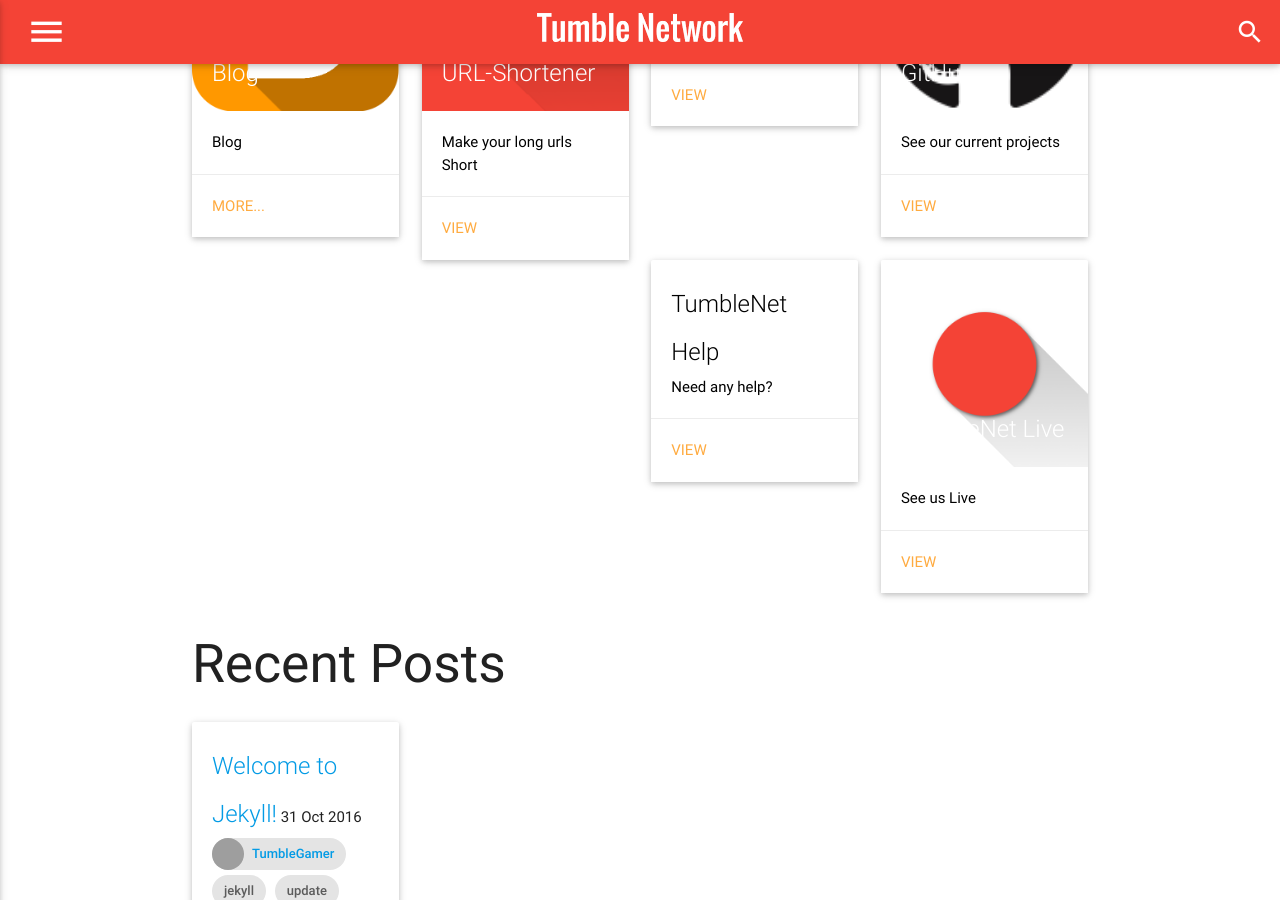
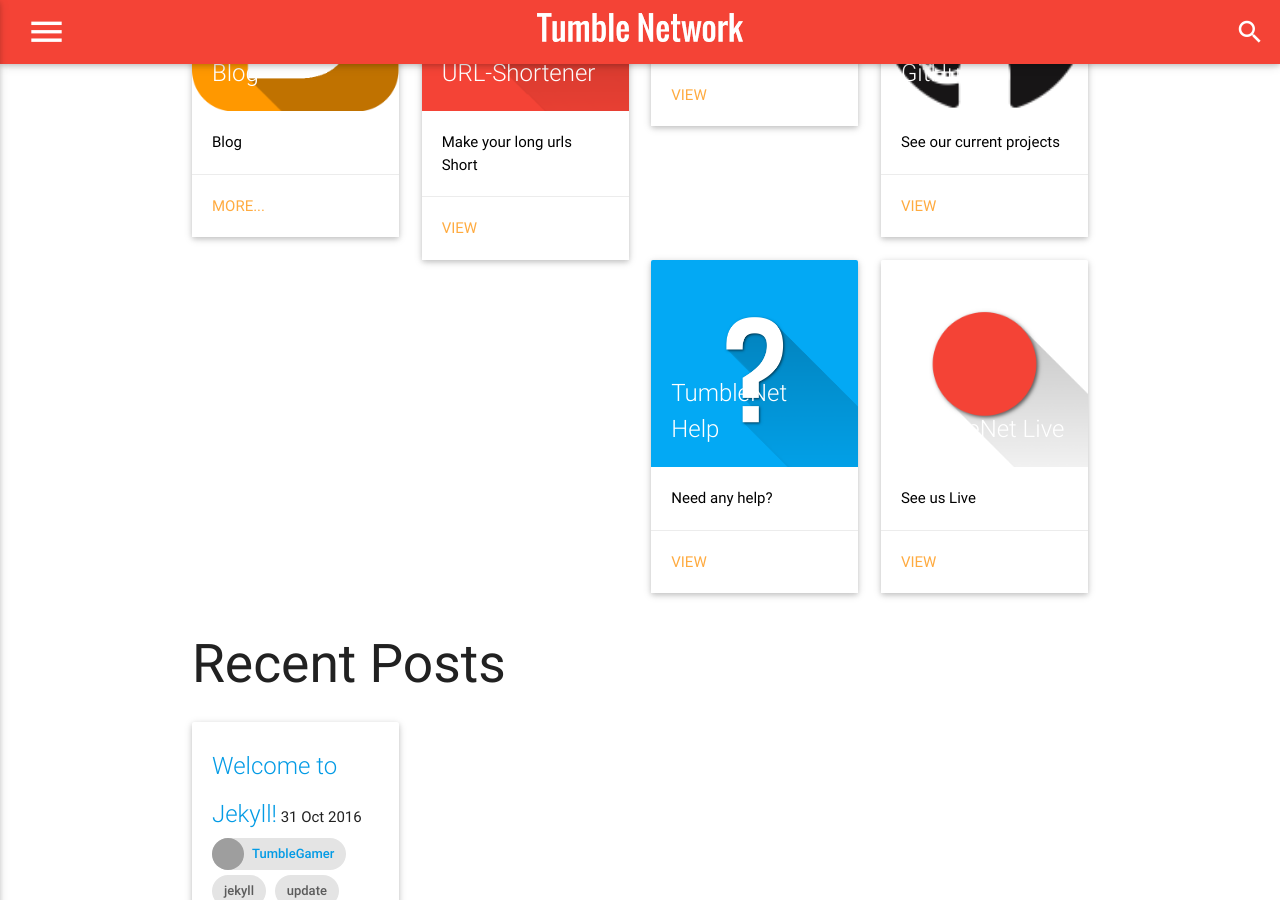
Before and after one commit to tumblenet/www.tumblenet.ga, a Jekyll site: the page built from index.html, in a window 1280 px wide and 900 px high, scrolled down 714 px. Built offline with Jekyll 4.4.1, drawn with Linux system fonts in a browser that asks for light colours; nearby versions of some CDN libraries; comment, search, counter and statistics services are not loaded; grey boxes are pictures that could not be loaded.

Commit message:
new images

```diff
--- a/_data/services.yml
+++ b/_data/services.yml
@@ -9,7 +9,7 @@
   - title: DBW Blog
     href: http://doctorbatmanwho.blog.tumblenet.tk
 - title: URL-Shortener
-  image-url:  /images/services/short-url.png
+  image-url: /images/services/short-url.png
   href: http://short-url.tumblenet.tk
   text: Make your long urls Short
 - title: TumbleNet Downloads
@@ -20,9 +20,10 @@
   image-url: /images/services/github.png
   href: http://github.tumblenet.tk
 - title: TumbleNet Help
+  image-url: /images/services/help.png
   text: Need any help?
   href: http://help.tumblenet.tk
 - title: TumbleNet Live
-  image-url:  /images/services/live.png
+  image-url: /images/services/live.png
   text: See us Live
   href: http://live.tumblenet.tk
```
Also changed, not shown: images/services/help.png (added).
